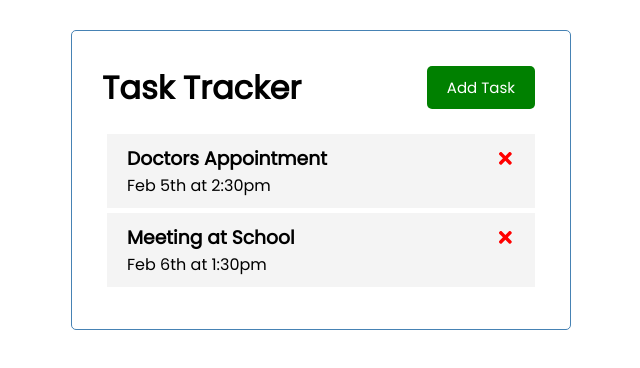
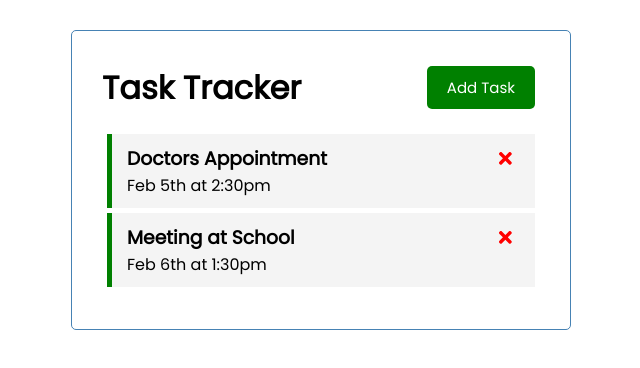
Before and after one commit to Tailsxz/TaskTrackerDEMO, a React (Vite) app: page / in a window 1280 px wide. Shown: the top 368 px of the page, without its empty margins (319-959 px from the left). Built offline with nearby package versions, Linux system fonts and the light colour scheme.

Commit message:
added a comment to explain what onReminder was doing, started working on an AddTask component

```diff
--- a/src/App.jsx
+++ b/src/App.jsx
@@ -25,9 +25,9 @@ const App = () => {
     setTasks(tasks.filter((task) => task.id !== id))
   }
 
-  //Toggle Reminder
+  //Toggle Reminder, depending on which task was clicked, will set the task object to its current properties while overriding the reminder to be the opposite of what it currently is, which we will check the current reminder value and apply a class if it is true.
   function handleReminder(id) {
-    console.log(id);
+    setTasks(tasks.map((task) => task.id === id ? {...task, reminder: !task.reminder} : task))
   }
 
   return (
--- a/src/components/Task.jsx
+++ b/src/components/Task.jsx
@@ -2,7 +2,7 @@ import PropTypes from 'prop-types'
 import { FaTimes } from 'react-icons/fa'
 const Task = ({ task, onDelete, onReminder }) => {
   return (
-    <div className='task' onDoubleClick={() => onReminder(task.id)}>
+    <div className={`task ${task.reminder ? 'reminder' : ''}`} onDoubleClick={() => onReminder(task.id)}>
       <h3>{task.text} <FaTimes onClick={() => onDelete(task.id)}style={{color: 'red', cursor: 'pointer'}}/></h3>
       <p>{task.day}</p>
     </div>
--- a/src/index.css
+++ b/src/index.css
@@ -62,7 +62,7 @@ body {
 }
 
 .task.reminder {
-  border-left: 5px solid green;
+  box-shadow: 5px 0 0 inset green;
 }
 
 .task h3 {
```
Also changed, not shown: src/components/AddTask.jsx (added).
